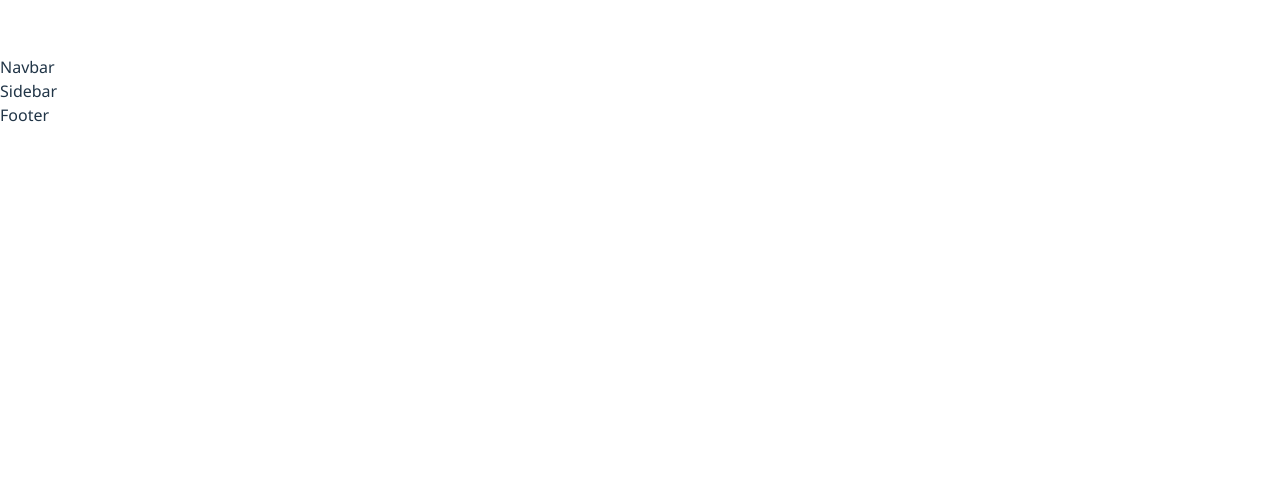
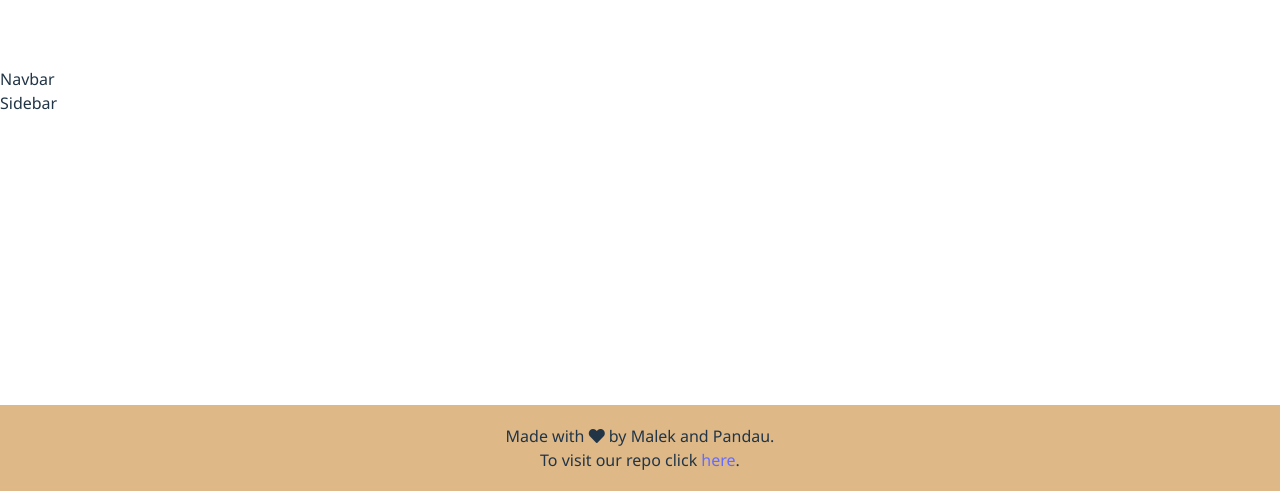
Before and after one commit to MrFootwork/project-kanban, a React (Vite) app in the folder project-kanban/: page / in a window 1280 px wide. Shown: the part 309-800 px from the top of the page. Built offline with nearby package versions, Linux system fonts and the light colour scheme.

Commit message:
🛠 add Footer

```diff
--- a/project-kanban/src/assets/css/Footer.css
+++ b/project-kanban/src/assets/css/Footer.css
@@ -0,0 +1,14 @@
+#footer {
+  background-color: var(--app-background-color);
+  position: fixed;
+  bottom: 0;
+  left: 0;
+  width: 100%;
+  padding: 1.2rem 0;
+
+  display: flex;
+  flex-direction: column;
+  justify-content: center;
+  align-items: center;
+
+}
--- a/project-kanban/src/components/Footer.jsx
+++ b/project-kanban/src/components/Footer.jsx
@@ -1,9 +1,17 @@
-import '../assets/css/Footer.css'
+import '../assets/css/Footer.css';
 
 const Footer = () => {
-  return (
-    <div>Footer</div>
-  )
-}
+	return (
+		<div id='footer'>
+			<p>
+				Made with <span className='fa fa-heart' /> by Malek and Pandau.
+			</p>
+			<p>
+				To visit our repo click{' '}
+				<a href='https://github.com/MrFootwork/project-kanban'>here</a>.
+			</p>
+		</div>
+	);
+};
 
-export default Footer
+export default Footer;
```
